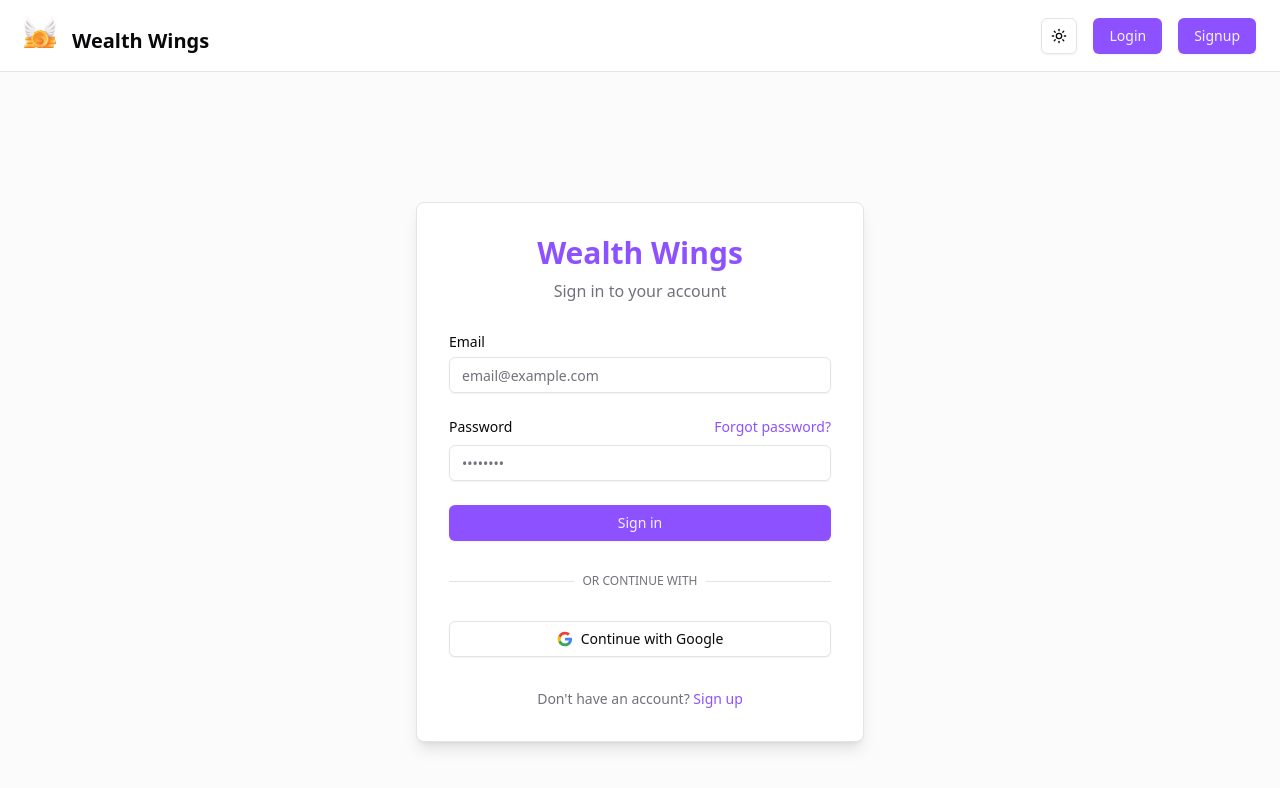
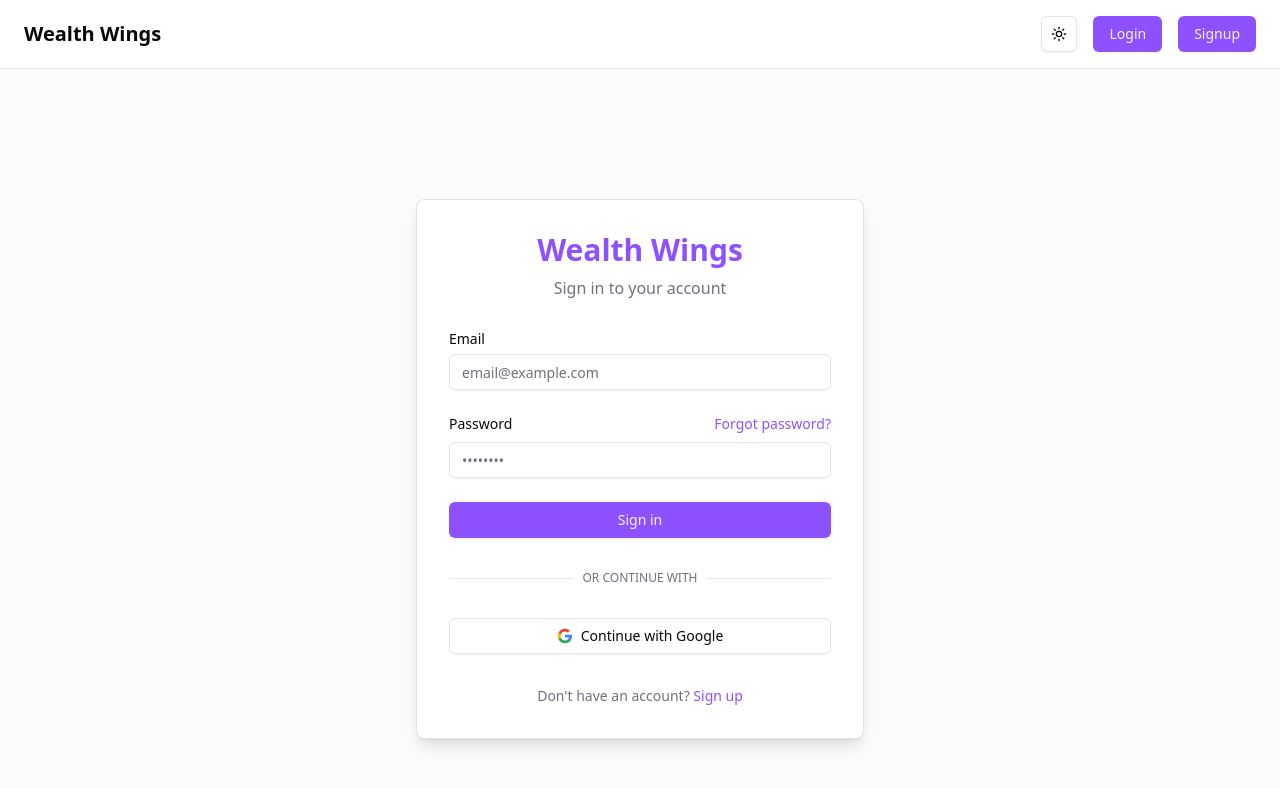
Before and after one commit to JayashRSY/next-starter, a Next.js app: page /login in a window 1280 px wide. Shown: the top 788 px of the page. Built offline with nearby package versions, Linux system fonts and the light colour scheme; no server answers.

Commit message:
logout state fix

```diff
--- a/src/components/Header.tsx
+++ b/src/components/Header.tsx
@@ -13,7 +13,6 @@ import {
 import { Avatar, AvatarFallback, AvatarImage } from "@/components/ui/avatar";
 import { User } from "lucide-react";
 import ThemeButton from "./ThemeButton";
-import Image from "next/image";
 
 const Header = () => {
   const router = useRouter();
@@ -21,16 +20,7 @@ const Header = () => {
 
   return (
     <header className="flex items-center justify-between px-6 py-4 shadow-md bg-background border-b border-border">
-      <div className="flex gap-4 items-baseline">
-        <Image
-          src="/coin.png"
-          alt="Wealth Wings Logo"
-          className="w-8 h-8 object-contain"
-          width={40}
-          height={40}
-        />
-        <div className="text-xl font-bold text-foreground">Wealth Wings</div>
-      </div>
+      <div className="text-xl font-bold text-foreground">Wealth Wings</div>
 
       <nav>
         {user ? (
--- a/src/hooks/useAuth.tsx
+++ b/src/hooks/useAuth.tsx
@@ -32,9 +32,9 @@ export const useAuth = () => {
     const { data: { subscription } } = supabase.auth.onAuthStateChange(
       async (event, session) => {
         if (event === 'SIGNED_OUT') {
+          // Clear user state first
           setUser(null)
-          // Don't redirect here, let the component handle it
-          toast.success('Logged out successfully')
+          // Don't redirect here - let the logout function handle it
         } else if (event === 'SIGNED_IN' && session?.user) {
           setUser(session.user)
           toast.success('Logged in successfully')
@@ -52,14 +52,17 @@ export const useAuth = () => {
   const logout = async () => {
     try {
       setLoading(true)
+      // Clear user state first before signing out
+      setUser(null)
+
       const { error } = await supabase.auth.signOut()
       if (error) throw error
 
-      // Clear user state first
-      setUser(null)
+      // Use a timeout to ensure state is cleared before navigation
+      setTimeout(() => {
+        router.push('/login')
+      }, 100)
 
-      // Then redirect
-      router.push('/login')
     } catch (error) {
       console.error('Error logging out:', error)
       toast.error('Failed to log out')
```
